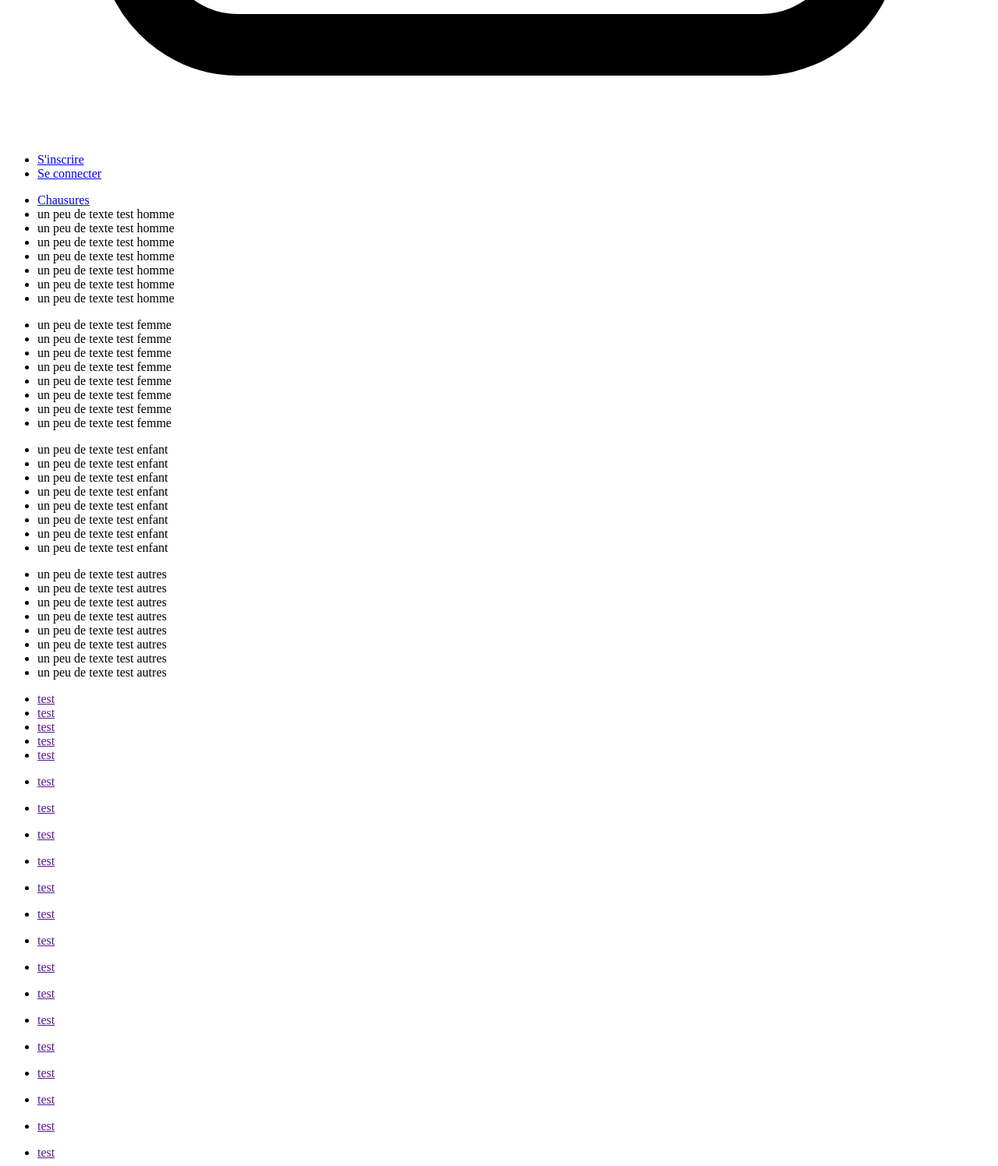
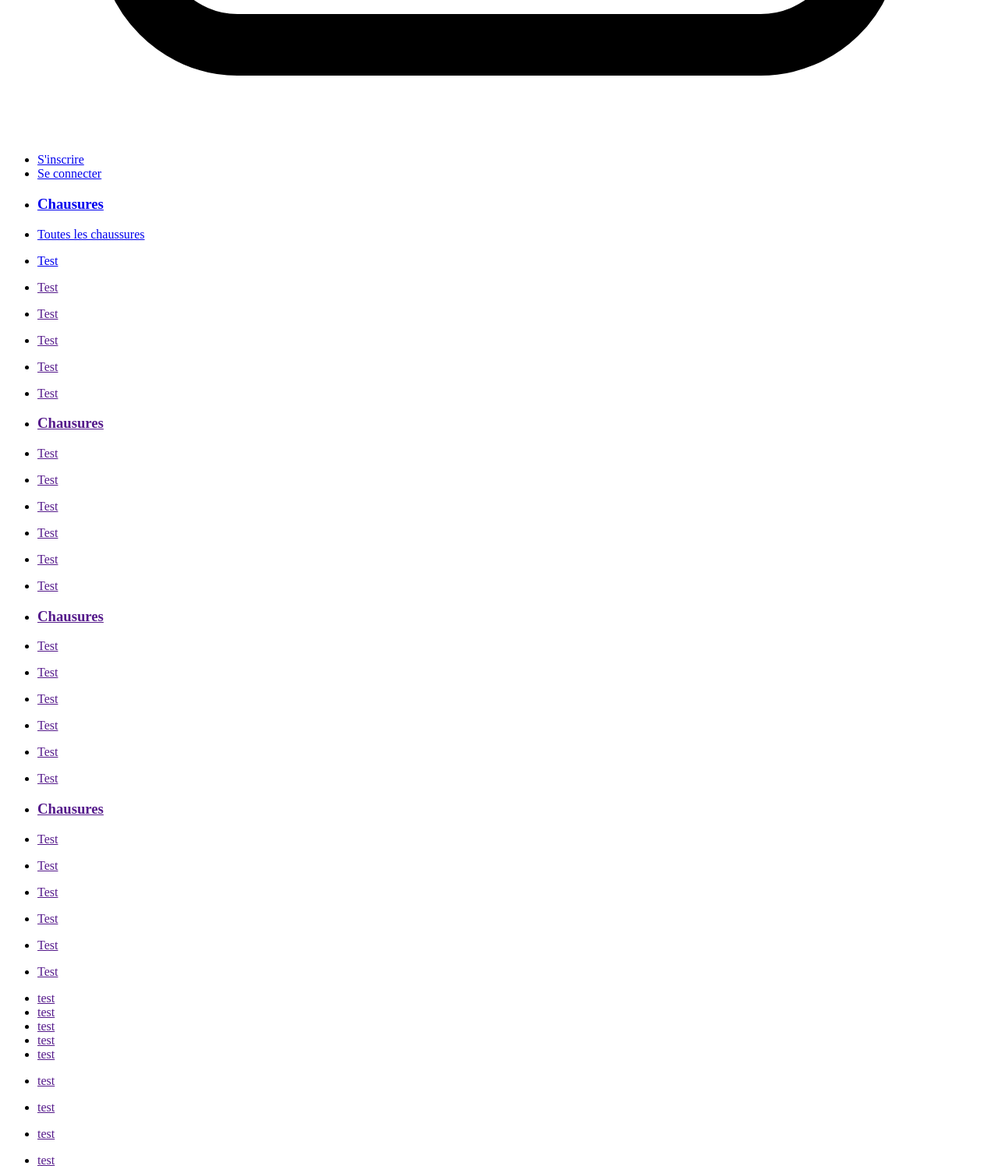
Before and after one commit to jocelyn-Works/SYMFONY-e-commerce, a Symfony app: template templates/product/index.html.twig in a window 1280 px wide. Shown: the part 2718-4214 px from the top of the page at 78% size. Run offline with Twig, Linux system fonts and the light colour scheme; the template is opened without the code that fills it, so the values that code supplies are empty; some libraries are stand-ins or nearby versions.

Commit message:
product_scss

```diff
--- a/assets/scss/common/_variables.scss
+++ b/assets/scss/common/_variables.scss
@@ -25,6 +25,7 @@ body{
     display: flex;
     flex-direction: column;
     background-color:$background-color ;
+    color: $black;
     a {
         color: inherit; /* ou spécifiez une autre couleur, par exemple, color: black; */
         text-decoration: none;
--- a/src/Controller/HomeController.php
+++ b/src/Controller/HomeController.php
@@ -11,6 +11,7 @@ class HomeController extends AbstractController
     #[Route('/', name: 'home')]
     public function home(): Response
     {
+
         return $this->render('home/home.html.twig', [
 
         ]);
--- a/templates/includes/navBar.html.twig
+++ b/templates/includes/navBar.html.twig
@@ -42,53 +42,52 @@
     <div class="under-menu">
         <div class="tab-contents" id="homme">
             <ul>
-                    <li><a href="{{path('product_Men')}}">Chausures</a></li>
-                    <li>un peu de texte test homme</li>
-                    <li>un peu de texte test homme</li>
-                    <li>un peu de texte test homme</li>
-                    <li>un peu de texte test homme</li>
-                    <li>un peu de texte test homme</li>
-                    <li>un peu de texte test homme</li>
-                    <li>un peu de texte test homme</li>
+
+                    <li><h3><a href="{{path('product_Men')}}">Chausures</a></h3></li>
+                    <li><p><a href="{{path('product_Men')}}">Toutes les chaussures</a></p></li>
+                    <li><p><a href="{">Test</a></p></li>
+                    <li><p><a href="">Test</a></p></li>
+                    <li><p><a href="">Test</a></p></li>
+                    <li><p><a href="">Test</a></p></li>
+                    <li><p><a href="">Test</a></p></li>
+                    <li><p><a href="">Test</a></p></li>
+
             </ul>
             </div>
 
             <div class="tab-contents" id="femme">
                 <ul>
-                    <li>un peu de texte test femme</li>
-                    <li>un peu de texte test femme</li>
-                    <li>un peu de texte test femme</li>
-                    <li>un peu de texte test femme</li>
-                    <li>un peu de texte test femme</li>
-                    <li>un peu de texte test femme</li>
-                    <li>un peu de texte test femme</li>
-                    <li>un peu de texte test femme</li>
+                    <li><h3><a href="">Chausures</a></h3></li>
+                    <li><p><a href="">Test</a></p></li>
+                    <li><p><a href="">Test</a></p></li>
+                    <li><p><a href="">Test</a></p></li>
+                    <li><p><a href="">Test</a></p></li>
+                    <li><p><a href="">Test</a></p></li>
+                    <li><p><a href="">Test</a></p></li>
                 </ul>
             </div>
 
             <div class="tab-contents" id="enfant">
                 <ul>
-                    <li>un peu de texte test enfant</li>
-                    <li>un peu de texte test enfant</li>
-                    <li>un peu de texte test enfant</li>
-                    <li>un peu de texte test enfant</li>
-                    <li>un peu de texte test enfant</li>
-                    <li>un peu de texte test enfant</li>
-                    <li>un peu de texte test enfant</li>
-                    <li>un peu de texte test enfant</li>
+                    <li><h3><a href="">Chausures</a></h3></li>
+                    <li><p><a href="">Test</a></p></li>
+                    <li><p><a href="">Test</a></p></li>
+                    <li><p><a href="">Test</a></p></li>
+                    <li><p><a href="">Test</a></p></li>
+                    <li><p><a href="">Test</a></p></li>
+                    <li><p><a href="">Test</a></p></li>
                 </ul>
             </div>
 
             <div class="tab-contents" id="autres">
                 <ul>
-                    <li>un peu de texte test autres</li>
-                    <li>un peu de texte test autres</li>
-                    <li>un peu de texte test autres</li>
-                    <li>un peu de texte test autres</li>
-                    <li>un peu de texte test autres</li>
-                    <li>un peu de texte test autres</li>
-                    <li>un peu de texte test autres</li>
-                    <li>un peu de texte test autres</li>
+                    <li><h3><a href="">Chausures</a></h3></li>
+                    <li><p><a href="">Test</a></p></li>
+                    <li><p><a href="">Test</a></p></li>
+                    <li><p><a href="">Test</a></p></li>
+                    <li><p><a href="">Test</a></p></li>
+                    <li><p><a href="">Test</a></p></li>
+                    <li><p><a href="">Test</a></p></li>
                 </ul>
             </div>
     </div>
```
Also changed, not shown: assets/scss/pages/_navBar.scss (+8 -1 lines), src/Controller/ProductController.php (+5 -6 lines), src/Repository/ProductRepository.php (+11 -0 lines), public/uploads/products/air-jordan-legacy-312-low-1-65d1d688b9372058089506.png (added), public/uploads/products/air-jordan-legacy-312-low-2-65d1d688bc348584375310.jpeg (added), public/uploads/products/air-jordan-legacy-312-low-3-65d1d688bc4aa160785645.png (added), public/uploads/products/air-jordan-legacy-312-low-4-65d1d688bc6a6691861666.png (added), public/uploads/products/air-jordan-legacy-312-low-5-65d1d688bc843324197809.png (added), public/uploads/products/air-jordan-legacy-312-low-6-65d1d688bc9ab806805950.png (added), public/uploads/products/air-jordan-legacy-312-low-7-65d1d688bcb04643400082.png (added), public/uploads/products/air-jordan-legacy-312-low-8-65d1d688bcc74012642144.png (added), public/uploads/products/air-jordan-legacy-312-low-9-65d1d688bcdf4986431471.png (added).
